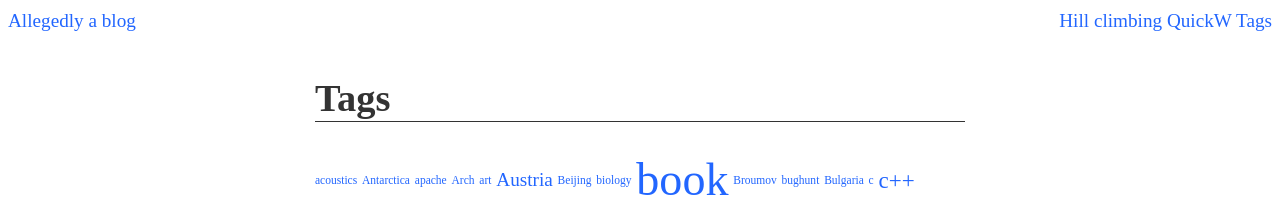
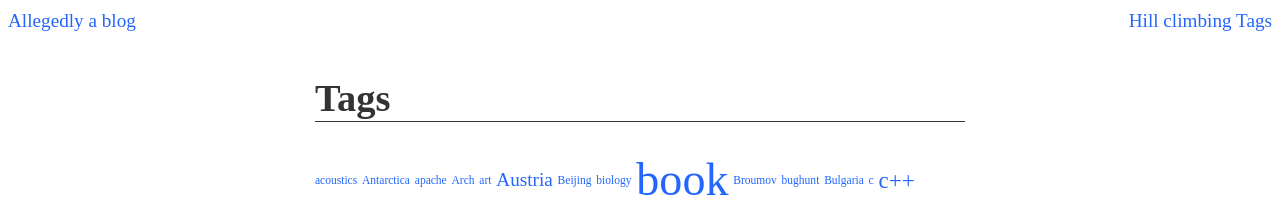
Before and after one commit to Werkov/Werkov.github.io, a Jekyll site: the page built from tags.md, in a window 1280 px wide and 900 px high. Shown: the top 204 px of the window. Built offline with Jekyll 4.4.1, drawn with Linux system fonts in a browser that asks for light colours.

Commit message:
Fix homepage links

```diff
--- a/_includes/header.html
+++ b/_includes/header.html
@@ -7,7 +7,7 @@
     <nav class="site-nav">
       <div class="trigger">
         {% for page in site.pages %}
-          {% if page.title %}
+          {% if page.title and page.homelink %}
           <a class="page-link" href="{{ page.url | prepend: site.baseurl }}">{{ page.title }}</a>
           {% endif %}
         {% endfor %}
```
Also changed, not shown: p/hc.md (+1 -0 lines), tags.md (+1 -0 lines).
